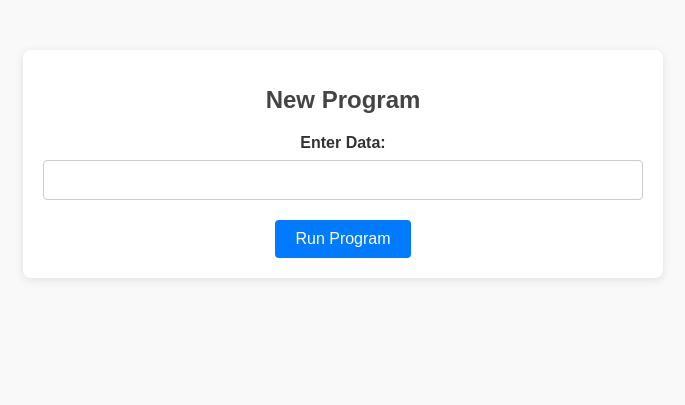
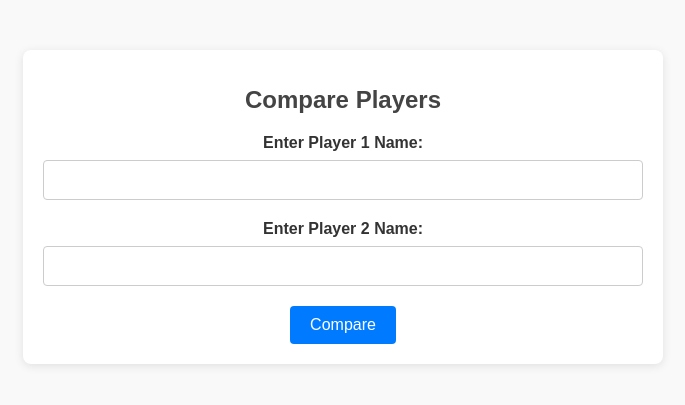
Before and after one commit to Jaynik-S/NBA_Insights, a Flask app: template templates/compare.html in a window 1280 px wide. Shown: the top 405 px of the page, without its empty margins (297-982 px from the left). Run offline with Flask 3, Linux system fonts and the light colour scheme; the template is opened without the code that fills it, so the values that code supplies are empty.

Commit message:
basic-html-for-compare-function

```diff
--- a/app.py
+++ b/app.py
@@ -85,6 +85,11 @@ def select_program():
         return redirect(url_for('index'))
     elif program == 'new_program':
         return redirect(url_for('new_program'))
+    elif program == 'compare':
+        return redirect(url_for('compare'))
+
+    # Return an error if the program is not recognized
+    return "Invalid program selected", 400
 
 @app.route('/index')
 def index():
@@ -96,9 +101,9 @@ def get_archetype():
     result = get_player_archetypes(player_name)
     return render_template('result.html', result=result)
 
-@app.route('/new_program')
-def new_program():
-    return render_template('new_program.html')
+@app.route('/compare')
+def compare():
+    return render_template('compare.html')
 
 @app.route('/run_new_program', methods=['POST'])
 def run_new_program():
--- a/centroid_clustering.py
+++ b/centroid_clustering.py
@@ -96,7 +96,7 @@ if __name__ == "__main__":
         13: "Rebounding and Hustle Specialist",
         14: "High-Upside All-Around Talent",
         15: "Elite Rim Protector",
-        16: "Mid-Range Scoring Specialist",
+        16: "Shooting Specialist",
         17: "3-and-D Sniper"
     }
 
--- a/templates/compare.html
+++ b/templates/compare.html
@@ -3,16 +3,24 @@
 <head>
     <meta charset="UTF-8">
     <meta name="viewport" content="width=device-width, initial-scale=1.0">
-    <title>New Program</title>
+    <title>Compare Players</title>
     <link rel="stylesheet" href="/static/style.css">
 </head>
 <body>
     <div class="container">
-        <h1>New Program</h1>
-        <form action="/run_new_program" method="POST">
-            <label for="input_data">Enter Data:</label>
-            <input type="text" id="input_data" name="input_data" required>
-            <button type="submit">Run Program</button>
+        <h1>Compare Players</h1>
+        <form action="/compare_players" method="POST">
+            <div class="row">
+                <div class="column">
+                    <label for="player1_name">Enter Player 1 Name:</label>
+                    <input type="text" id="player1_name" name="player1_name" required>
+                </div>
+                <div class="column">
+                    <label for="player2_name">Enter Player 2 Name:</label>
+                    <input type="text" id="player2_name" name="player2_name" required>
+                </div>
+            </div>
+            <button type="submit">Compare</button>
         </form>
     </div>
 </body>
--- a/templates/select.html
+++ b/templates/select.html
@@ -13,7 +13,7 @@
             <label for="program">Choose a program:</label>
             <select id="program" name="program" required>
                 <option value="index">NBA Player Archetype Finder</option>
-                <option value="compare">New Program</option>
+                <option value="compare">Compare Players</option>
             </select>
             <button type="submit">Go</button>
         </form>
```
Also changed, not shown: career_stats.py (+11 -10 lines), static/Lebron James_archetypes.png (deleted), static/Nikola Jokić_archetypes.png (deleted).
